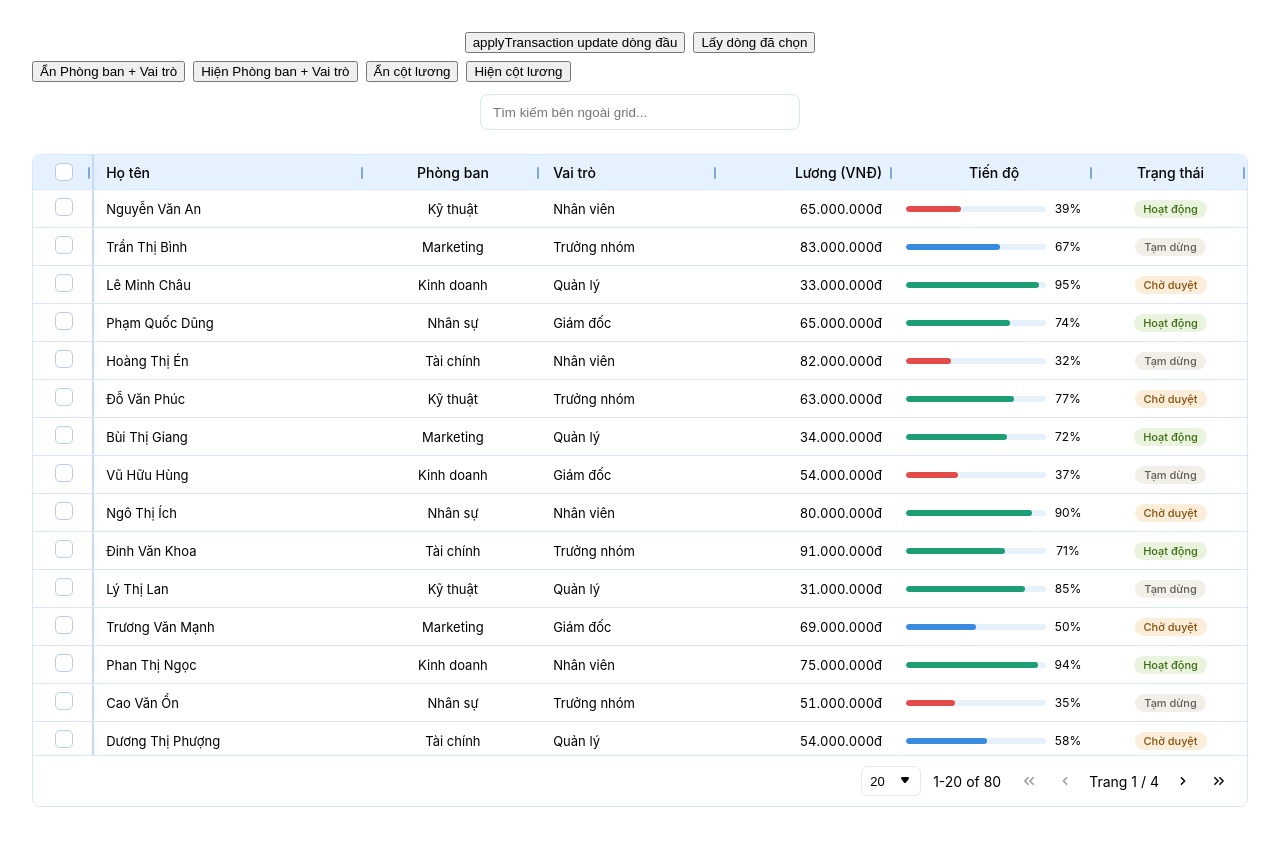
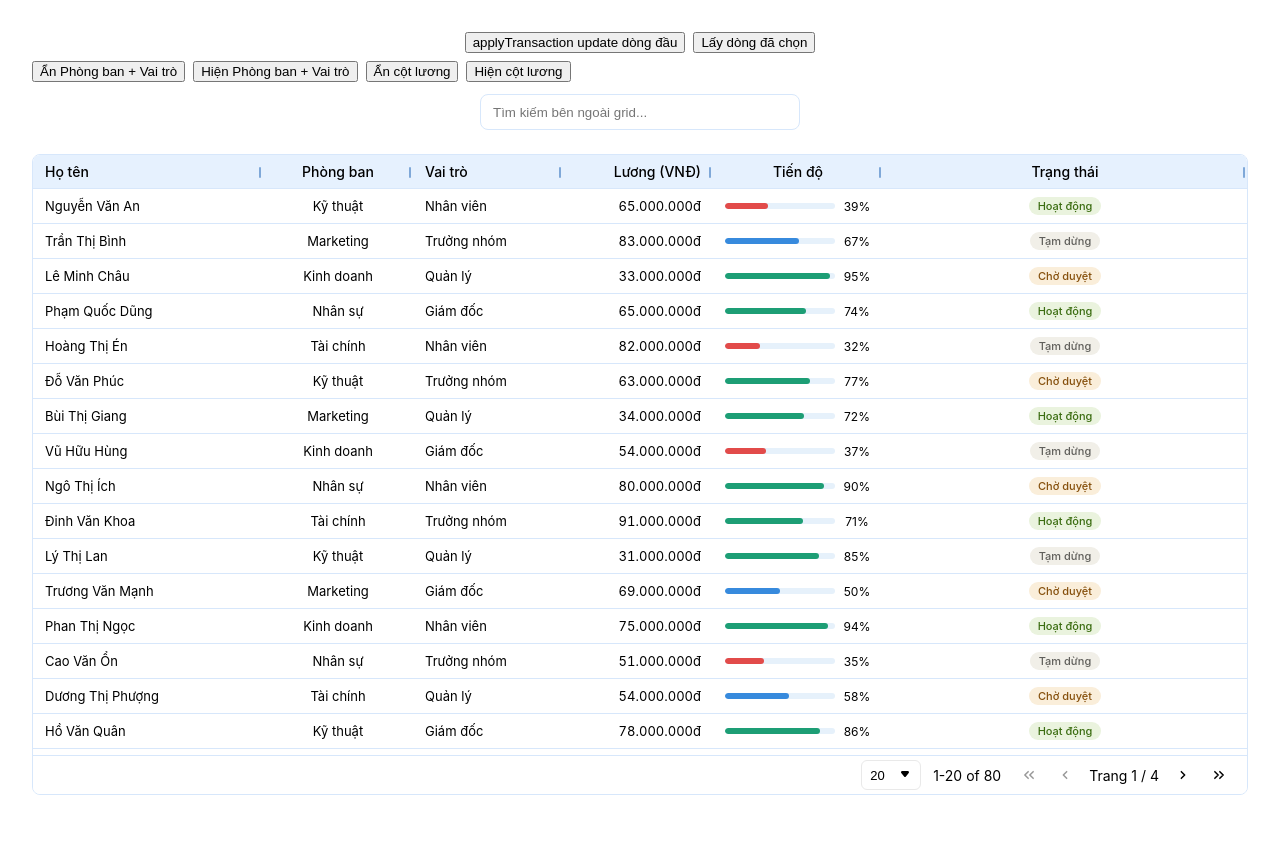
Before and after one commit to Fenell/data-grid-react, a React (Vite) app: page / in a window 1280 px wide. Shown: the top 846 px of the page. Built offline with nearby package versions, Linux system fonts and the light colour scheme; a web font is replaced by a local one.

Commit message:
sửa lại hành động phân trang server

```diff
--- a/src/App.tsx
+++ b/src/App.tsx
@@ -15,12 +15,73 @@ import {
   type EmployeeRow,
 } from "./test/data-test";
 
+type EmployeeListQuery = {
+  pageIndex: number;
+  pageSize: number;
+  sorting: SortingState;
+  globalFilter: string;
+};
+
+type EmployeeListResponse = {
+  pageNumber: number;
+  pageSize: number;
+  data: EmployeeRow[];
+  totalRecord: number;
+};
+
+const fetchEmployees = (
+  query: EmployeeListQuery,
+): Promise<EmployeeListResponse> => {
+  return new Promise((resolve) => {
+    window.setTimeout(() => {
+      let nextRows = [...allEmployees];
+
+      if (query.globalFilter) {
+        const keyword = query.globalFilter.toLowerCase();
+        nextRows = nextRows.filter((row) =>
+          Object.values(row).some((value) =>
+            String(value ?? "")
+              .toLowerCase()
+              .includes(keyword),
+          ),
+        );
+      }
+
+      if (query.sorting[0]) {
+        const activeSort = query.sorting[0];
+
+        nextRows.sort((a, b) => {
+          const aValue = a[activeSort.id as keyof EmployeeRow];
+          const bValue = b[activeSort.id as keyof EmployeeRow];
+          const comparison =
+            typeof aValue === "number" && typeof bValue === "number"
+              ? aValue - bValue
+              : String(aValue ?? "").localeCompare(String(bValue ?? ""), "vi");
+
+          return activeSort.desc ? -comparison : comparison;
+        });
+      }
+
+      const totalRecords = nextRows.length;
+      const start = query.pageIndex * query.pageSize;
+      const end = start + query.pageSize;
+
+      resolve({
+        pageNumber: Math.max(1, Math.ceil(totalRecords / query.pageSize || 1)),
+        pageSize: query.pageSize,
+        data: nextRows.slice(start, end),
+        totalRecord: totalRecords,
+      });
+    }, 500);
+  });
+};
+
 const employeeColumns: ColumnDef<EmployeeRow>[] = [
-  {
-    cell: "checkBox",
-    pinned: "left",
-    width: 52,
-  },
+  // {
+  //   cell: "checkBox",
+  //   pinned: "left",
+  //   width: 52,
+  // },
   {
     id: "id",
     label: "ID",
@@ -115,7 +176,7 @@ const employeeColumns: ColumnDef<EmployeeRow>[] = [
     filterable: true,
     filterType: "select",
     options: ["", ...STATUSES],
-    width: 130,
+    width: 250,
     align: "center",
     // pinned: "right",
     cell: (row) => {
@@ -155,7 +216,6 @@ const employeeColumns: ColumnDef<EmployeeRow>[] = [
 
 function App() {
   const gridRef = useRef<DataGridRef<EmployeeRow>>(null);
-  const dataSource = allEmployees;
   const [globalFilter, setGlobalFilter] = useState("");
   const [sorting, setSorting] = useState<SortingState>([]);
   const [pagination, setPagination] = useState<DataGridPaginationModel>({
@@ -164,64 +224,56 @@ function App() {
     pageSizeOptions: [20, 50, 80],
   });
   const [pageRows, setPageRows] = useState<EmployeeRow[]>([]);
+  const [responseMeta, setResponseMeta] = useState<
+    Pick<EmployeeListResponse, "pageNumber" | "pageSize" | "totalRecord">
+  >({
+    pageNumber: 1,
+    pageSize: 20,
+    totalRecord: 0,
+  });
   const [isLoading, setIsLoading] = useState(false);
-
-  const processedRows = useMemo(() => {
-    let nextRows = [...dataSource];
-    console.log(sorting);
-    if (globalFilter) {
-      const query = globalFilter.toLowerCase();
-      nextRows = nextRows.filter((row) =>
-        Object.values(row).some((value) =>
-          String(value ?? "")
-            .toLowerCase()
-            .includes(query),
-        ),
-      );
-    }
-
-    if (sorting[0]) {
-      const activeSort = sorting[0];
-
-      nextRows.sort((a, b) => {
-        const aValue = a[activeSort.id as keyof EmployeeRow];
-        const bValue = b[activeSort.id as keyof EmployeeRow];
-        const comparison =
-          typeof aValue === "number" && typeof bValue === "number"
-            ? aValue - bValue
-            : String(aValue ?? "").localeCompare(String(bValue ?? ""), "vi");
-
-        return activeSort.desc ? -comparison : comparison;
-      });
-    }
-
-    return nextRows;
-  }, [dataSource, globalFilter, sorting]);
+  const requestModel = useMemo(
+    () => ({
+      pageIndex: pagination.pageIndex,
+      pageSize: pagination.pageSize,
+      sorting,
+      globalFilter,
+    }),
+    [globalFilter, pagination.pageIndex, pagination.pageSize, sorting],
+  );
 
   const paginationModel = useMemo(
     () => ({
       ...pagination,
-      pageCount: Math.max(
-        1,
-        Math.ceil(processedRows.length / pagination.pageSize || 1),
-      ),
-      totalRows: processedRows.length,
+      pageSize: responseMeta.pageSize,
+      pageCount: responseMeta.pageNumber,
+      totalRows: responseMeta.totalRecord,
     }),
-    [pagination, processedRows.length],
+    [pagination, responseMeta],
   );
 
   useEffect(() => {
+    let active = true;
     setIsLoading(true);
 
-    const timer = window.setTimeout(() => {
-      const start = paginationModel.pageIndex * paginationModel.pageSize;
-      const end = start + paginationModel.pageSize;
-      setPageRows(processedRows.slice(start, end));
+    fetchEmployees(requestModel).then((response) => {
+      if (!active) {
+        return;
+      }
+
+      setPageRows(response.data);
+      setResponseMeta({
+        pageNumber: response.pageNumber,
+        pageSize: response.pageSize,
+        totalRecord: response.totalRecord,
+      });
       setIsLoading(false);
-    }, 500);
+    });
 
-    return () => window.clearTimeout(timer);
-  }, [paginationModel, processedRows]);
+    return () => {
+      active = false;
+    };
+  }, [requestModel]);
 
   useEffect(() => {
     setPagination((current) => ({
@@ -323,7 +375,7 @@ function App() {
       <DataGrid<EmployeeRow>
         ref={gridRef}
         columns={employeeColumns}
-        data={processedRows}
+        data={pageRows}
         contentHeight={600}
         enableColumnFilters={false}
         globalFilter={globalFilter}
@@ -333,7 +385,9 @@ function App() {
         sorting={sorting}
         getRowId={(row) => row.id}
         onGlobalFilterChange={setGlobalFilter}
-        onPaginationChange={setPagination}
+        onPaginationChange={(e) => {
+          setPagination(e);
+        }}
         onRowClick={(row) => console.log("row click", row)}
         onRowDoubleClick={(row) => console.log("row double click", row)}
         onSortingChange={setSorting}
--- a/src/components/DataGrid.module.css
+++ b/src/components/DataGrid.module.css
@@ -104,7 +104,7 @@
 .table {
   position: relative;
   width: max-content;
-  min-width: 100%;
+  table-layout: fixed;
 
   border-collapse: separate;
   border-spacing: 0;
@@ -429,7 +429,7 @@ tbody tr:hover .td.pinnedRight {
   justify-content: flex-end;
   gap: 12px;
   flex-wrap: wrap;
-  padding: 10px 12px;
+  padding: 4px 12px;
   border-top: var(--grid-border-row);
   background: var(--grid-bg-base);
 }
--- a/src/components/DataGrid.tsx
+++ b/src/components/DataGrid.tsx
@@ -2,6 +2,7 @@ import {
   forwardRef,
   useEffect,
   useImperativeHandle,
+  useLayoutEffect,
   useRef,
   useState,
 } from "react";
@@ -39,6 +40,10 @@ function getAlignClassName(align: ColumnAlign | undefined) {
 
 const getPinnedColumnStyles = <T extends GridRow>(
   column: Column<T>,
+  offsets?: {
+    left: Record<string, number>;
+    right: Record<string, number>;
+  },
   isHeader = false,
 ): CSSProperties => {
   const pinned = column.getIsPinned();
@@ -46,8 +51,14 @@ const getPinnedColumnStyles = <T extends GridRow>(
     return {};
   }
   return {
-    left: pinned === "left" ? `${column.getStart("left")}px` : undefined,
-    right: pinned === "right" ? `${column.getAfter("right")}px` : undefined,
+    left:
+      pinned === "left"
+        ? `${offsets?.left[column.id] ?? column.getStart("left")}px`
+        : undefined,
+    right:
+      pinned === "right"
+        ? `${offsets?.right[column.id] ?? column.getAfter("right")}px`
+        : undefined,
     position: "sticky",
     zIndex: isHeader ? 4 : 1,
   };
@@ -94,6 +105,8 @@ const DataGridTable = <T extends GridRow>({
 }) => {
   const headers = table.getHeaderGroups();
   const leafHeaders = table.getLeafHeaders();
+  const scrollRef = useRef<HTMLDivElement>(null);
+  const [viewportWidth, setViewportWidth] = useState(0);
   const visiblePageRowIds = rows.map((row) => row.id);
   const isAllPageRowsSelected =
     visiblePageRowIds.length > 0 &&
@@ -102,8 +115,80 @@ const DataGridTable = <T extends GridRow>({
     !isAllPageRowsSelected &&
     visiblePageRowIds.some((rowId) => Boolean(rowSelection[String(rowId)]));
 
+  useLayoutEffect(() => {
+    const element = scrollRef.current;
+    if (!element) {
+      return;
+    }
+
+    const updateViewportWidth = () => {
+      setViewportWidth(element.clientWidth);
+    };
+
+    updateViewportWidth();
+
+    const resizeObserver = new ResizeObserver(updateViewportWidth);
+    resizeObserver.observe(element);
+
+    return () => resizeObserver.disconnect();
+  }, [contentHeight, enableColumnFilters, leafHeaders.length, table]);
+
+  const resolvedColumnWidths = (() => {
+    const baseColumns = leafHeaders.map((header) => ({
+      id: header.column.id,
+      width: header.getSize(),
+    }));
+    const totalBaseWidth = baseColumns.reduce(
+      (sum, column) => sum + column.width,
+      0,
+    );
+    const widthMap = Object.fromEntries(
+      baseColumns.map((column) => [column.id, column.width]),
+    ) as Record<string, number>;
+
+    if (viewportWidth > totalBaseWidth && baseColumns.length > 0) {
+      const lastColumn = baseColumns[baseColumns.length - 1];
+      widthMap[lastColumn.id] += viewportWidth - totalBaseWidth;
+      return {
+        tableWidth: viewportWidth,
+        widthMap,
+      };
+    }
+
+    return {
+      tableWidth: totalBaseWidth,
+      widthMap,
+    };
+  })();
+
+  const pinnedOffsets = (() => {
+    const left: Record<string, number> = {};
+    const right: Record<string, number> = {};
+
+    let leftOffset = 0;
+    leafHeaders.forEach((header) => {
+      if (header.column.getIsPinned() !== "left") {
+        return;
+      }
+      left[header.column.id] = leftOffset;
+      leftOffset += resolvedColumnWidths.widthMap[header.column.id];
+    });
+
+    let rightOffset = 0;
+    [...leafHeaders].reverse().forEach((header) => {
+      if (header.column.getIsPinned() !== "right") {
+        return;
+      }
+      right[header.column.id] = rightOffset;
+      rightOffset += resolvedColumnWidths.widthMap[header.column.id];
+    });
+
+    return { left, right };
+  })();
+
   return (
     <div
+      ref={scrollRef}
       className={styles.scroll}
       style={
         contentHeight
@@ -115,7 +200,21 @@ const DataGridTable = <T extends GridRow>({
       }
     >
       <div className={styles.scrollContent}>
-        <table className={styles.table} style={{ width: table.getTotalSize() }}>
+        <table
+          className={styles.table}
+          style={{ width: resolvedColumnWidths.tableWidth }}
+        >
+          <colgroup>
+            {leafHeaders.map((header) => (
+              <col
+                key={`${header.id}-col`}
+                style={{
+                  width: resolvedColumnWidths.widthMap[header.column.id],
+                  minWidth: resolvedColumnWidths.widthMap[header.column.id],
+                }}
+              />
+            ))}
+          </colgroup>
           <thead>
             {headers.map((headerGroup) => (
               <tr key={headerGroup.id}>
@@ -125,6 +224,7 @@ const DataGridTable = <T extends GridRow>({
                   );
                   const pinnedStyles = getPinnedColumnStyles(
                     header.column,
+                    pinnedOffsets,
                     true,
                   );
                   const hasCheckbox = header.column.columnDef.meta?.hasCheckbox;
@@ -177,8 +277,9 @@ const DataGridTable = <T extends GridRow>({
                       )}
                       style={{
                         ...pinnedStyles,
-                        width: header.getSize(),
-                        minWidth: header.getSize(),
+                        width: resolvedColumnWidths.widthMap[header.column.id],
+                        minWidth:
+                          resolvedColumnWidths.widthMap[header.column.id],
                       }}
                     >
                       {header.isPlaceholder ? null : (
@@ -277,6 +378,7 @@ const DataGridTable = <T extends GridRow>({
                   );
                   const pinnedStyles = getPinnedColumnStyles(
                     header.column,
+                    pinnedOffsets,
                     true,
                   );
                   const filterType = header.column.columnDef.meta?.filterType;
@@ -299,8 +401,9 @@ const DataGridTable = <T extends GridRow>({
                       )}
                       style={{
                         ...pinnedStyles,
-                        width: header.getSize(),
-                        minWidth: header.getSize(),
+                        width: resolvedColumnWidths.widthMap[header.column.id],
+                        minWidth:
+                          resolvedColumnWidths.widthMap[header.column.id],
                       }}
                     >
                       {header.column.getCanFilter() ? (
@@ -361,7 +464,10 @@ const DataGridTable = <T extends GridRow>({
                     const alignClassName = getAlignClassName(
                       cell.column.columnDef.meta?.align,
                     );
-                    const pinnedStyles = getPinnedColumnStyles(cell.column);
+                    const pinnedStyles = getPinnedColumnStyles(
+                      cell.column,
+                      pinnedOffsets,
+                    );
 
                     return (
                       <td
@@ -377,8 +483,9 @@ const DataGridTable = <T extends GridRow>({
                         )}
                         style={{
                           ...pinnedStyles,
-                          width: cell.column.getSize(),
-                          minWidth: cell.column.getSize(),
+                          width: resolvedColumnWidths.widthMap[cell.column.id],
+                          minWidth:
+                            resolvedColumnWidths.widthMap[cell.column.id],
                         }}
                       >
                         {flexRender(
```
